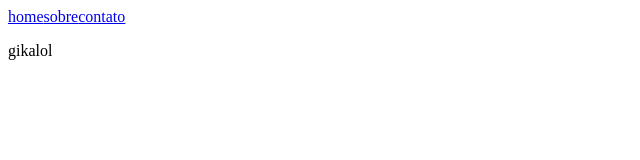
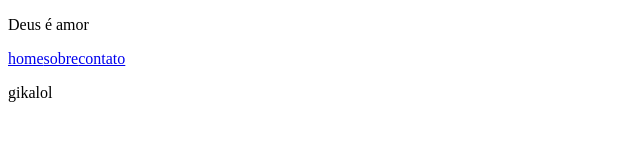
Before and after one commit to giovanarocha01/atividade.brunch, a plain HTML site: page index.html in a window 1280 px wide. Shown: the whole page, without its empty margins (0-640 px from the left). Drawn offline with Linux system fonts and the light colour scheme.

Commit message:
Update index.html

```diff
--- a/index.html
+++ b/index.html
@@ -6,6 +6,7 @@
     <title>Document</title>
   </head>
   <body>
+    <p>Deus é amor</p>
     <nav><a href="#">home</a><a href="#">sobre</a><a href="#">contato</a></nav>
     <meta name="viewport" content="width=device-width, initial-scale=1.0" />
     <title>Document</title>
```
